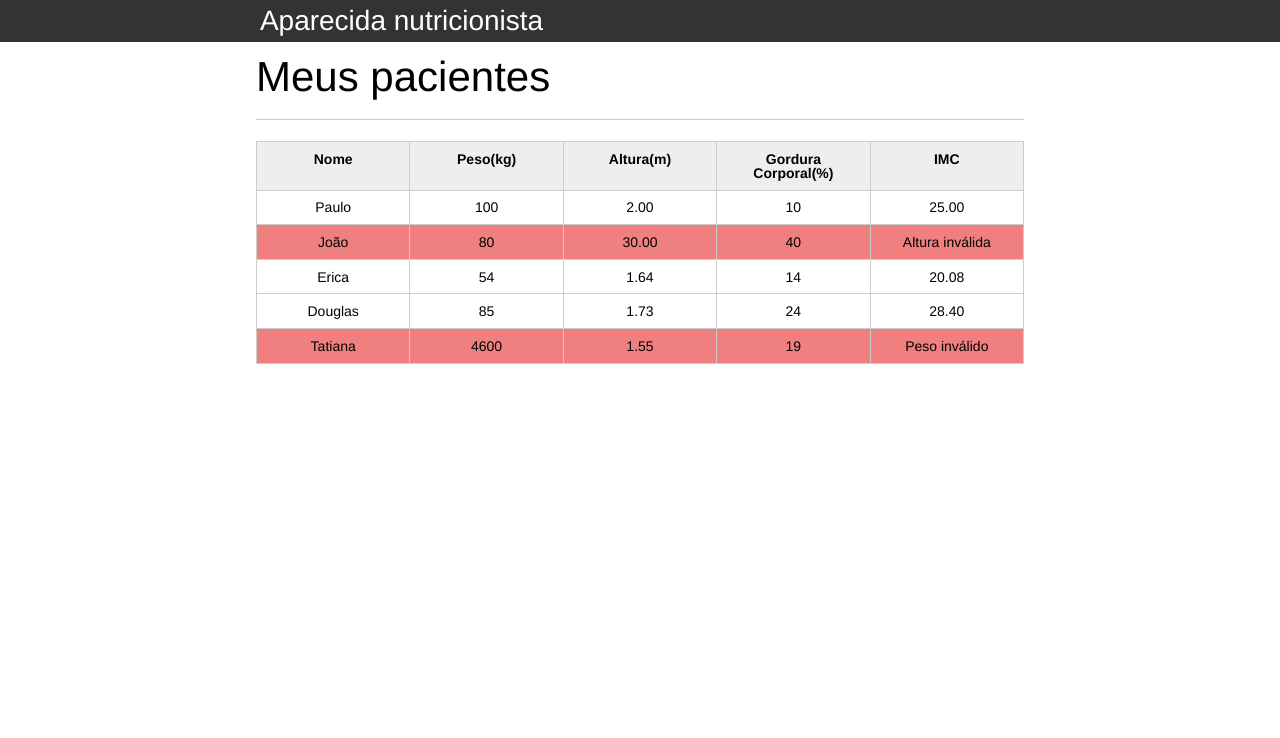
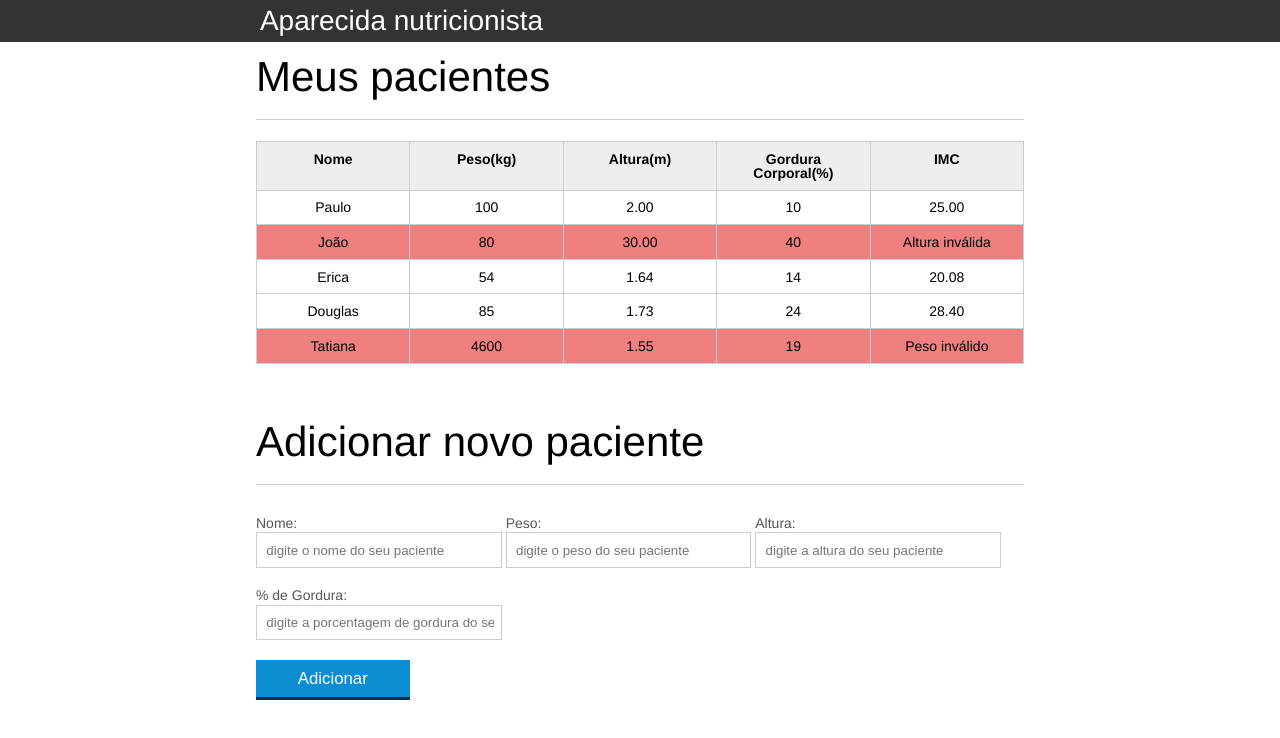
Before and after one commit to niltonslf/Jabascript-alura-course, a plain HTML site: page index.html in a window 1280 px wide. Drawn offline with Linux system fonts and the light colour scheme.

Commit message:
Add patient form

```diff
--- a/css/index.css
+++ b/css/index.css
@@ -136,3 +136,7 @@ button[disabled=disabled], button:disabled {
 .paciente-invalido{
 	background: lightcoral;
 }
+
+.container-form{
+	margin-top: 50px;
+}
--- a/index.html
+++ b/index.html
@@ -1,5 +1,6 @@
 <!DOCTYPE html>
 <html lang="pt-br">
+
 <head>
 	<meta charset="UTF-8">
 	<title>Aparecida Nutrição</title>
@@ -8,6 +9,7 @@
 	<link rel="stylesheet" type="text/css" href="css/index.css">
 
 </head>
+
 <body>
 
 	<header>
@@ -29,7 +31,7 @@
 					</tr>
 				</thead>
 				<tbody id="tabela-pacientes">
-						<tr class="paciente" id="primeiro-paciente" >
+					<tr class="paciente" id="primeiro-paciente">
 						<td class="info-nome">Paulo</td>
 						<td class="info-peso">100</td>
 						<td class="info-altura">2.00</td>
@@ -37,7 +39,7 @@
 						<td class="info-imc">0</td>
 					</tr>
 
-						<tr class="paciente" >
+					<tr class="paciente">
 						<td class="info-nome">João</td>
 						<td class="info-peso">80</td>
 						<td class="info-altura">30.00</td>
@@ -45,7 +47,7 @@
 						<td class="info-imc">0</td>
 					</tr>
 
-						<tr class="paciente" >
+					<tr class="paciente">
 						<td class="info-nome">Erica</td>
 						<td class="info-peso">54</td>
 						<td class="info-altura">1.64</td>
@@ -60,7 +62,7 @@
 						<td class="info-gordura">24</td>
 						<td class="info-imc">0</td>
 					</tr>
-						<tr class="paciente" >
+					<tr class="paciente">
 						<td class="info-nome">Tatiana</td>
 						<td class="info-peso">4600</td>
 						<td class="info-altura">1.55</td>
@@ -73,7 +75,32 @@
 		</section>
 	</main>
 
+	<section class="container container-form">
+		<h2 id="titulo-form">Adicionar novo paciente</h2>
+		<form>
+			<div class="grupo">
+				<label for="nome">Nome:</label>
+				<input id="nome" name="nome" type="text" placeholder="digite o nome do seu paciente" class="campo">
+			</div>
+			<div class="grupo">
+				<label for="peso">Peso:</label>
+				<input id="peso" name="peso" type="text" placeholder="digite o peso do seu paciente" class="campo campo-medio">
+			</div>
+			<div class="grupo">
+				<label for="altura">Altura:</label>
+				<input id="altura" name="altura" type="text" placeholder="digite a altura do seu paciente" class="campo campo-medio">
+			</div>
+			<div class="grupo">
+				<label for="gordura">% de Gordura:</label>
+				<input id="gordura" type="text" placeholder="digite a porcentagem de gordura do seu paciente" class="campo campo-medio">
+			</div>
+
+			<button id="adicionar-paciente" class="botao bto-principal">Adicionar</button>
+		</form>
+	</section>
+
 	<script src="js/principal.js"></script>
 
 </body>
+
 </html>
```
Lines whose indentation alone changed are shown as unchanged.
